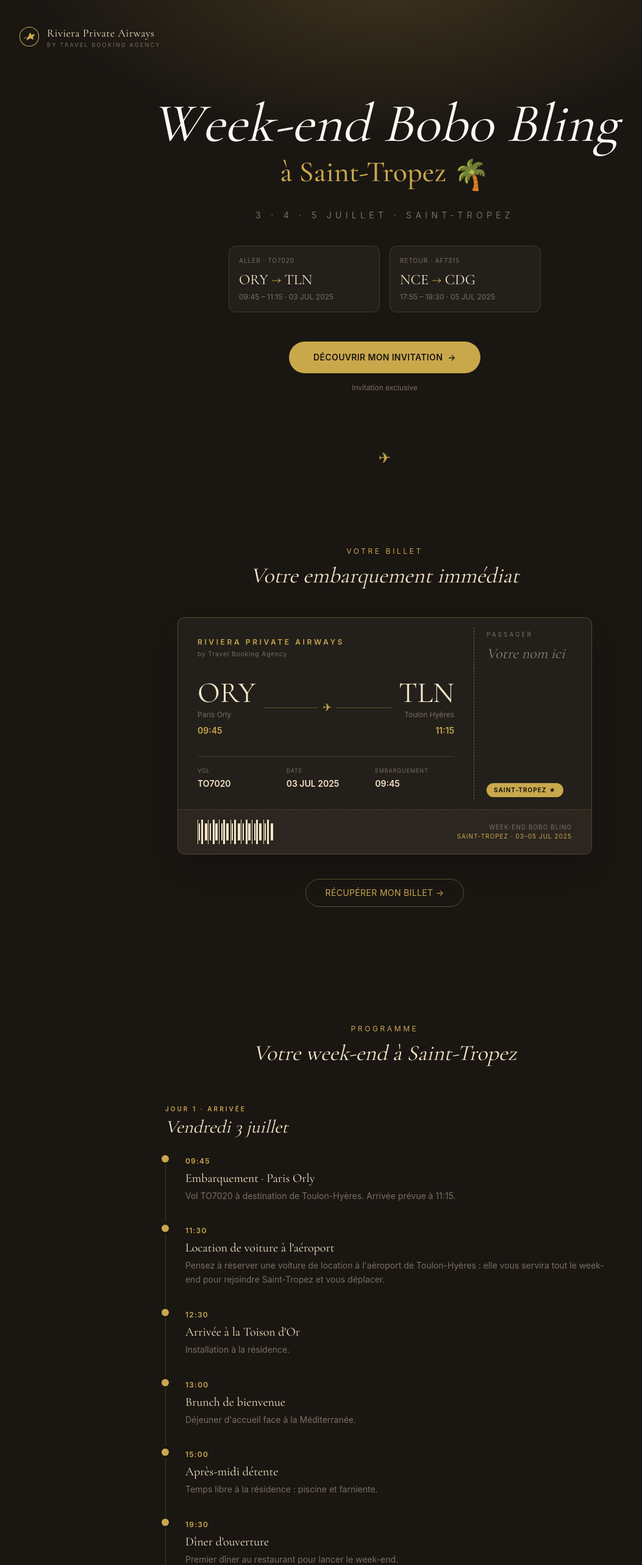
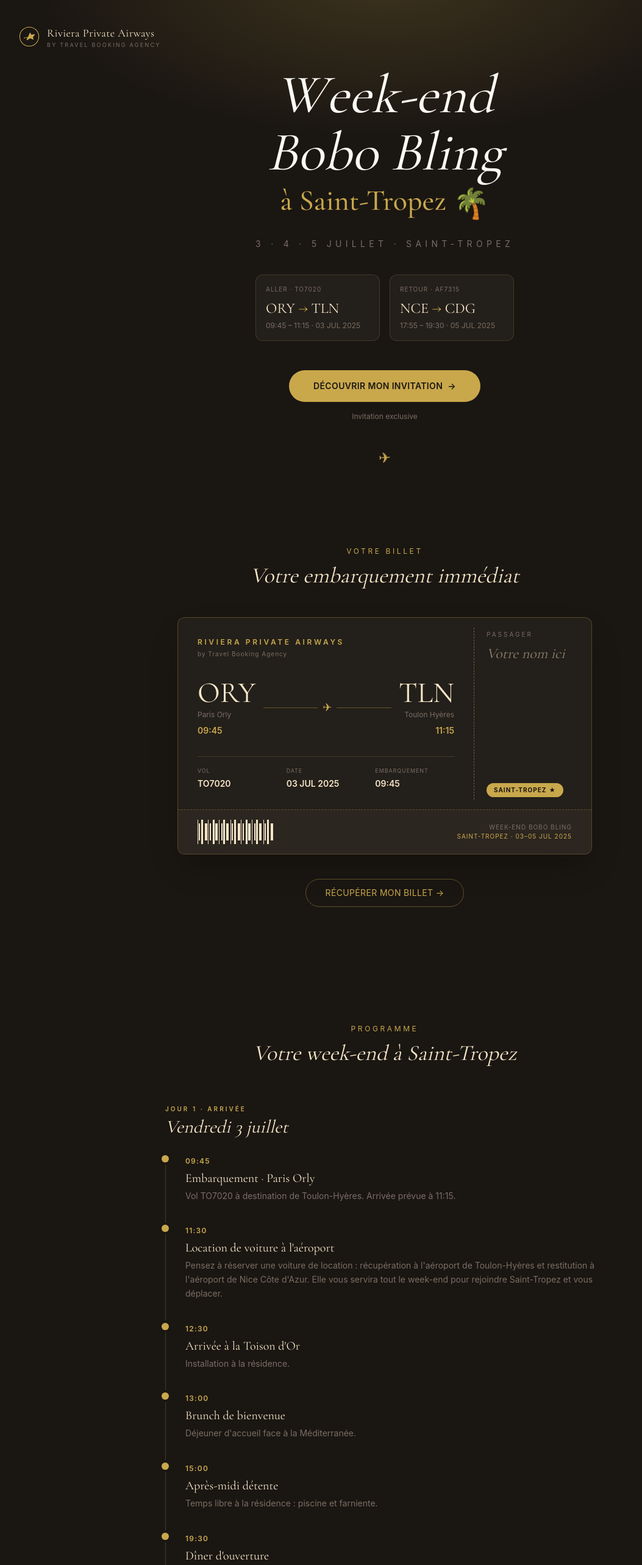
Before and after one commit to travelba/Carole-Bettane, a Next.js app in the folder riviera-airways/: page / in a window 1280 px wide. Shown: the top 2566 px of the page at 61% size, without its empty margins (9-1062 px from the left). Built offline with nearby package versions, Linux system fonts and the light colour scheme; a web font is replaced by a local one.

Commit message:
feat: titre sur 2 lignes, creneau sportif unique, location voiture Toulon->Nice

```diff
--- a/riviera-airways/components/Hero.tsx
+++ b/riviera-airways/components/Hero.tsx
@@ -8,7 +8,7 @@ interface HeroProps {
   onReserve?: () => void;
 }
 
-const TITLE = 'Week-end Bobo Bling';
+const TITLE = 'Week-end\nBobo Bling';
 
 /** Petit helper pour positionner le délai d'animation d'un élément révélé. */
 const delay = (seconds: number): CSSProperties => ({ animationDelay: `${seconds}s` });
@@ -61,11 +61,14 @@ export function Hero({ onReserve }: HeroProps) {
       <div className="relative z-10 mx-auto max-w-4xl px-6 text-center">
         {/* 1. "Week-end Bobo Bling" lettre par lettre */}
         <h1
-          aria-label={TITLE}
+          aria-label={TITLE.replace('\n', ' ')}
           className="font-display font-light italic text-[#FDFAF4]"
           style={{ fontSize: 'clamp(3.25rem, 7vw, 6.5rem)', lineHeight: 1.05 }}
         >
-          {letters.map((char, i) => (
+          {letters.map((char, i) =>
+            char === '\n' ? (
+              <br key={i} />
+            ) : (
               <span
                 key={i}
                 className="hero-reveal inline-block"
@@ -73,7 +76,8 @@ export function Hero({ onReserve }: HeroProps) {
               >
                 {char === ' ' ? '\u00A0' : char}
               </span>
-          ))}
+            )
+          )}
         </h1>
 
         {/* 2. "à Saint-Tropez 🌴" en or */}
--- a/riviera-airways/components/Timeline.tsx
+++ b/riviera-airways/components/Timeline.tsx
@@ -28,7 +28,7 @@ const ITINERARY: TimelineDay[] = [
         time: '11:30',
         title: 'Location de voiture à l\'aéroport',
         description:
-          'Pensez à réserver une voiture de location à l\'aéroport de Toulon-Hyères : elle vous servira tout le week-end pour rejoindre Saint-Tropez et vous déplacer.',
+          'Pensez à réserver une voiture de location : récupération à l\'aéroport de Toulon-Hyères et restitution à l\'aéroport de Nice Côte d\'Azur. Elle vous servira tout le week-end pour rejoindre Saint-Tropez et vous déplacer.',
       },
       {
         time: '12:30',
@@ -62,19 +62,10 @@ const ITINERARY: TimelineDay[] = [
         description: 'Petit-déjeuner servi à la résidence.',
       },
       {
-        time: '10:45',
-        title: 'Yoga',
-        description: 'Séance de yoga pour bien démarrer la journée.',
-      },
-      {
-        time: '11:30',
-        title: 'Cours de sport',
-        description: 'Cours de sport collectif encadré.',
-      },
-      {
-        time: '12:15',
-        title: 'Padel',
-        description: 'Match de padel amical entre invités.',
+        time: '11:00',
+        title: 'Activités sportives · Yoga, cours de sport & padel',
+        description:
+          'Au choix et en simultané : séance de yoga, cours de sport collectif ou match de padel.',
       },
       {
         time: '13:00',
```
Lines whose indentation alone changed are shown as unchanged.
